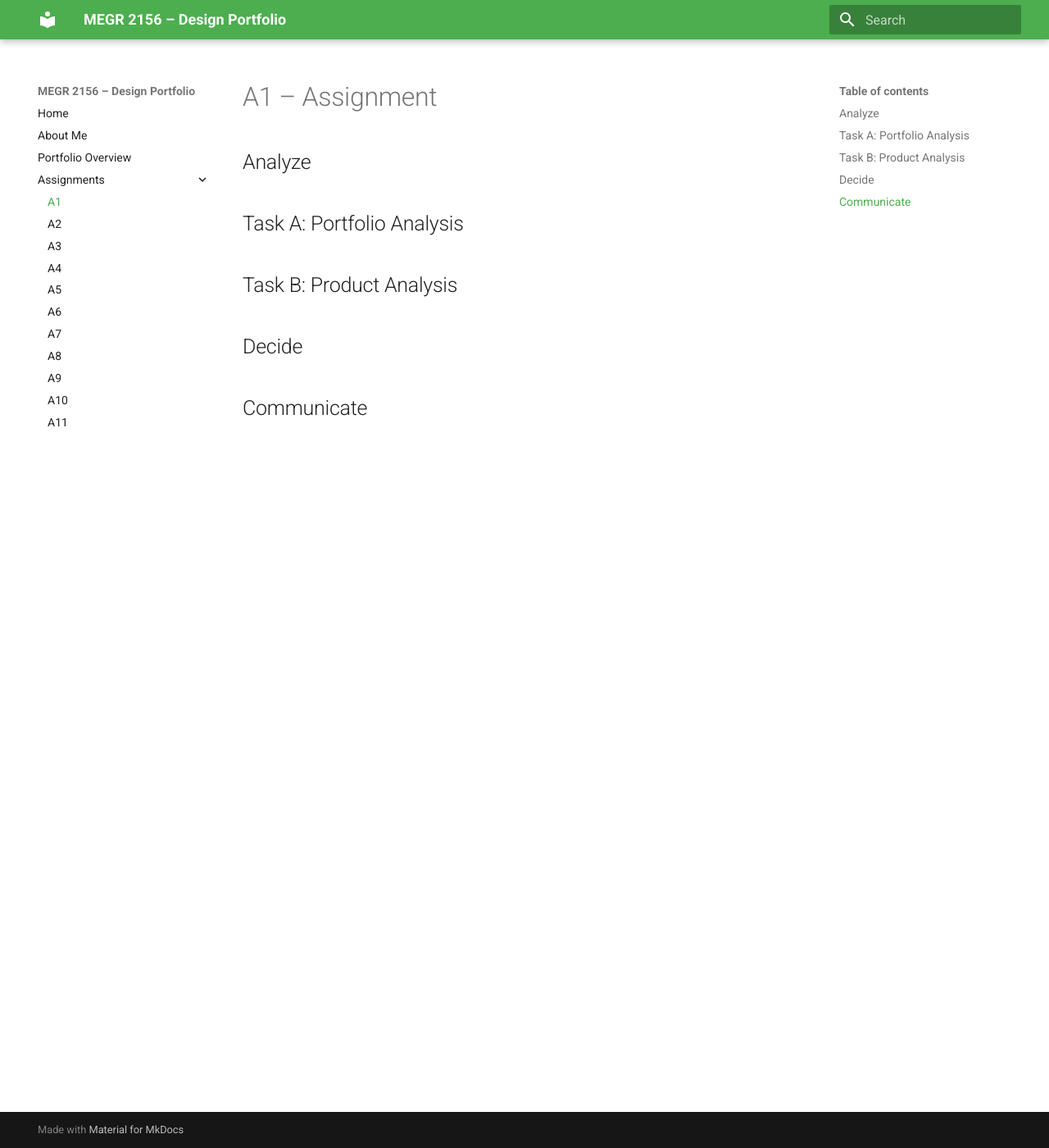
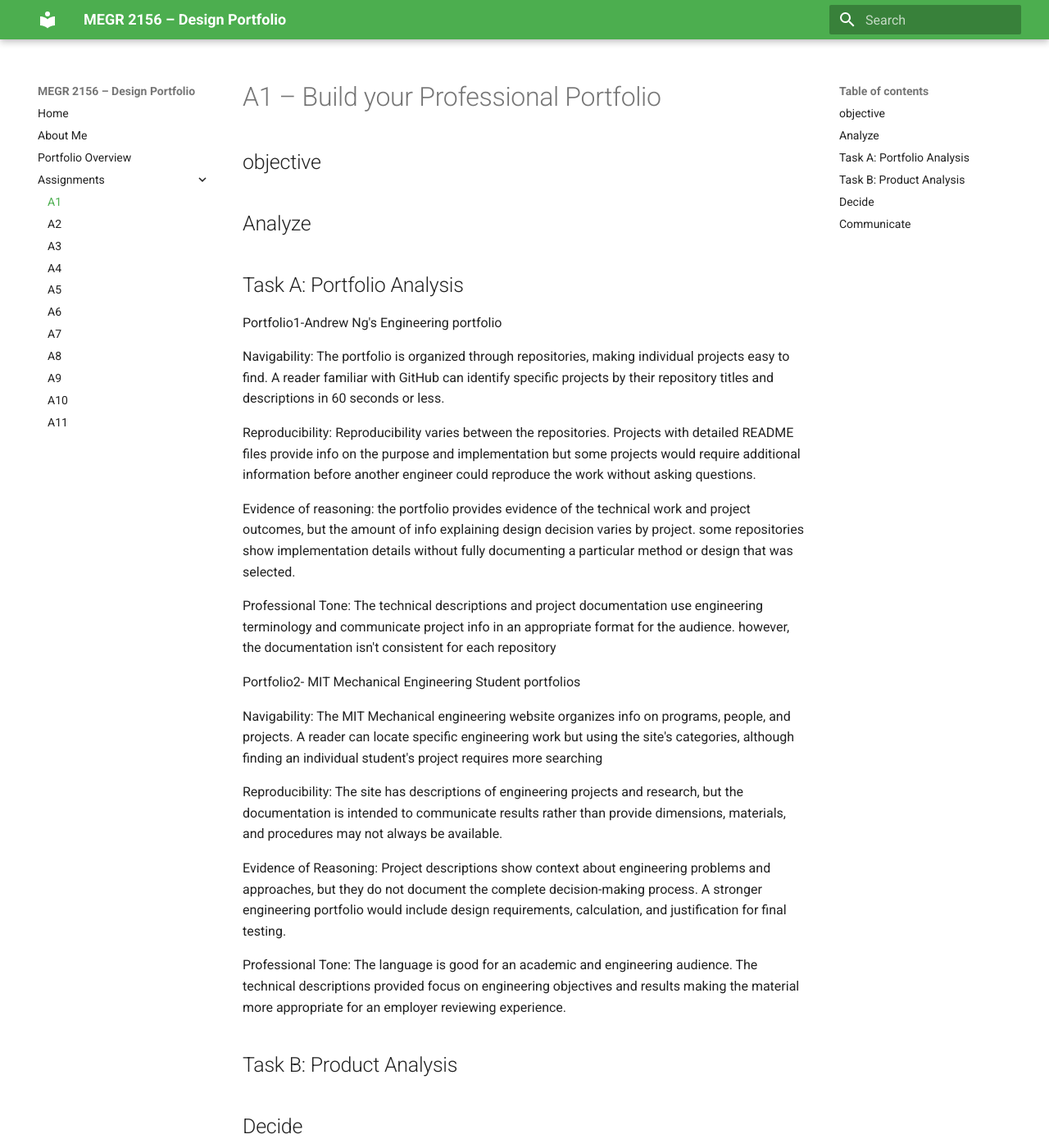
Before and after one commit to KiishiAyoG80/Ayoola-MEGR2156, an MkDocs documentation site: the page built from docs/assignments/A01/index.md, in a window 1280 px wide and 1400 px high. Shown: the whole window at 82% size. Built offline with MkDocs 1.6.1 and Material for MkDocs 9.7.7, drawn with Linux system fonts in a browser that asks for light colours; some of the changed text lies outside the part shown.

Commit message:
Revise A1 assignment with portfolio analysis
Updated the assignment document to enhance clarity and organization, including a new title and detailed analysis of portfolios.

```diff
--- a/docs/assignments/A01/index.md
+++ b/docs/assignments/A01/index.md
@@ -1,11 +1,36 @@
-# A1 – Assignment
-
+# A1 – Build your Professional Portfolio
+## objective
 ## Analyze
 ## Task A:  Portfolio Analysis
+Portfolio1-Andrew Ng's Engineering portfolio
 
+Navigability: The portfolio is organized through repositories, making individual projects easy to find. A reader familiar with GitHub can identify specific projects by their repository titles and descriptions in 60 seconds or less.
+
+Reproducibility: Reproducibility varies between the repositories. Projects with detailed README files provide info on the purpose and implementation but some projects would require additional information before another engineer could reproduce the work without asking questions.
+
+Evidence of reasoning: the portfolio provides evidence of the technical work and project outcomes, but the amount of info explaining design decision varies by project. some repositories show implementation details without fully documenting a particular method or design that was selected.
+
+Professional Tone: The technical descriptions and project documentation use engineering terminology and communicate project info in an appropriate format for the audience. however, the documentation isn't consistent for each repository
+
+Portfolio2- MIT Mechanical Engineering Student portfolios
+
+Navigability: The MIT Mechanical engineering website organizes info on programs, people, and projects. A reader can locate specific engineering work but using the site's categories, although finding an individual student's project requires more searching
+
+Reproducibility: The site has descriptions of engineering projects and research, but the documentation is intended to communicate results rather than provide dimensions, materials, and procedures may not always be available.
+
+Evidence of Reasoning: Project descriptions show context about engineering problems and approaches, but they do not document the complete decision-making process. A stronger engineering portfolio would include design requirements, calculation, and justification for final testing.
+
+Professional Tone: The language is good for an academic and engineering audience. The technical descriptions provided focus on engineering objectives and results making the material more appropriate for an employer reviewing experience.
 ## Task B:  Product Analysis
+
 
 ## Decide
 
+Homepage Identity: The homepage identifies this site as an engineering portfolio and explains what type of engineering work the reader will find and the documentation standard used through the portfolio. This info is for an employer, instructor, or engineering colleague who may be reviewing the portfolio for the first time and needs to know its purpose without searching through individual assignments. The homepage prioritizes the portfolio's contents and engineering documentation rather than personal background.
+
+One Intentional Customization: I will customize the section labels in the portfolio navigation so that they can describe the purpsoe of each section using concise engineering terminology. This change satisfies the requirement for navigability because the reader should be able to identify where different types of work are located without looking a multiple page. The template labels provide the require structure.
+
+Documentation Standard: For each assignment entry, I will document the engineering problem, methods, and calculation so that another engineering student or colleague and can understand and evaluate the work without additional explanation.
 
 ## Communicate
+Found in the About Me Section
```
